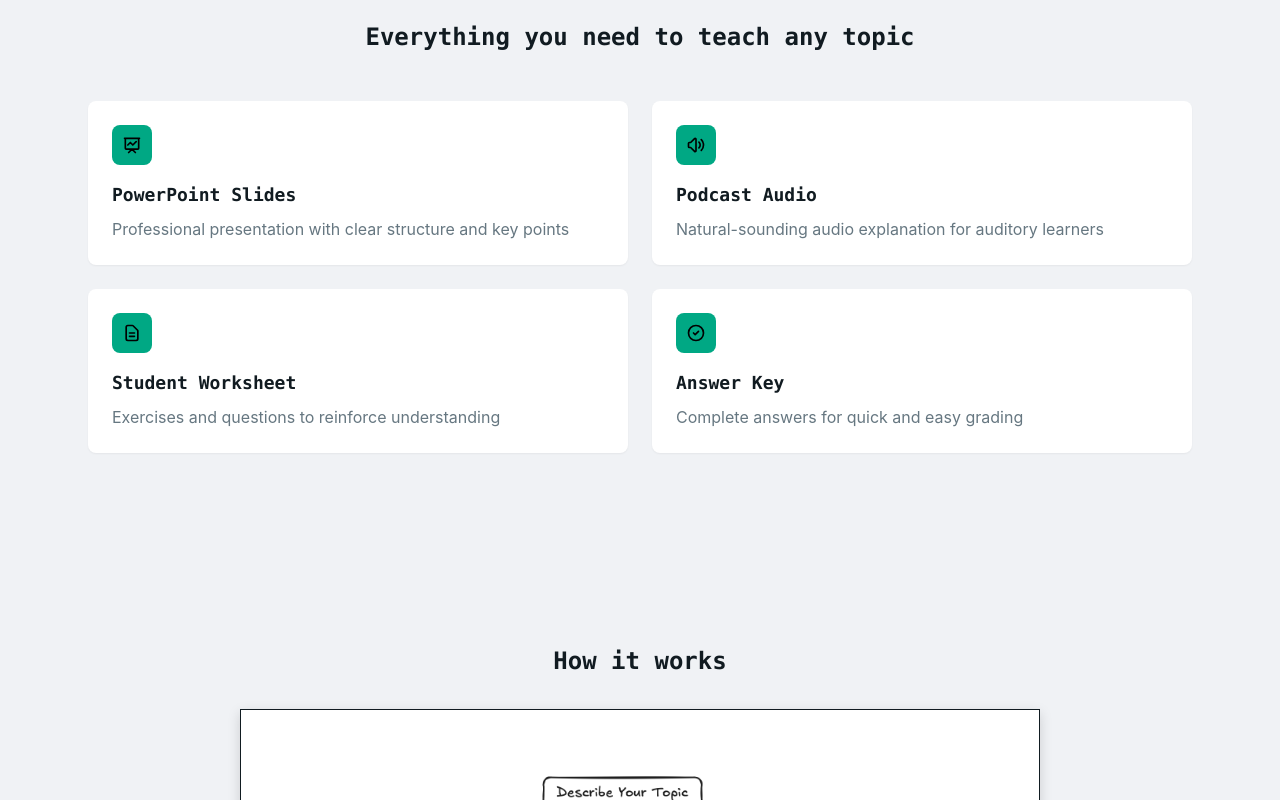
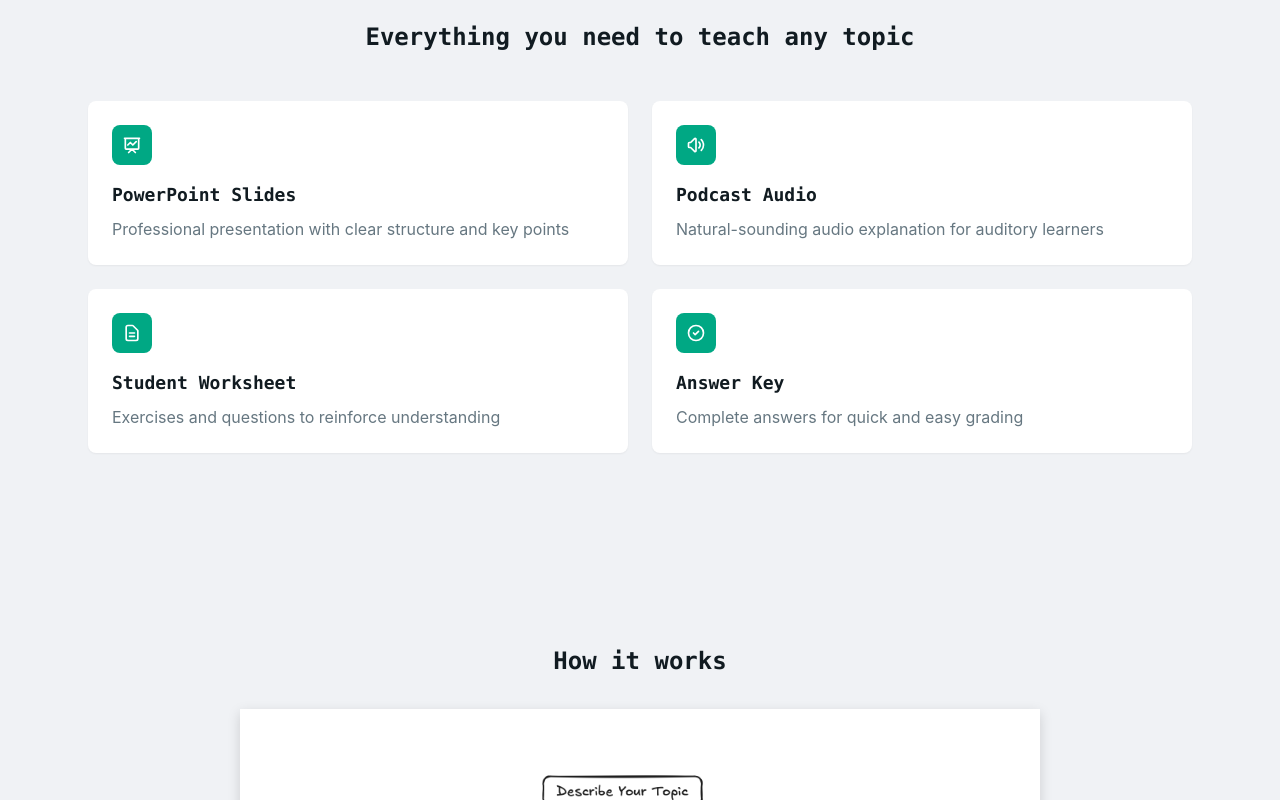
Before and after one commit to jamespares/teachanythingnow, a Next.js app: page /landing in a window 1280 px wide. Shown: the part 620-1420 px from the top of the page. Built offline with nearby package versions, Linux system fonts and the light colour scheme; no server answers.

Commit message:
Update landing page: white SVG icons, remove image border

```diff
--- a/app/landing/page.tsx
+++ b/app/landing/page.tsx
@@ -73,7 +73,7 @@
           <div className="grid md:grid-cols-2 gap-6">
             <div className="card p-6">
               <div className="w-10 h-10 bg-[var(--primary)] bg-opacity-10 rounded-lg flex items-center justify-center mb-4">
-                <svg className="w-5 h-5" style={{ color: 'rgba(0, 0, 0, 1)' }} fill="none" stroke="currentColor" viewBox="0 0 24 24">
+                <svg className="w-5 h-5" style={{ color: '#ffffff' }} fill="none" stroke="currentColor" viewBox="0 0 24 24">
                   <path strokeLinecap="round" strokeLinejoin="round" strokeWidth={2} d="M7 12l3-3 3 3 4-4M8 21l4-4 4 4M3 4h18M4 4h16v12a1 1 0 01-1 1H5a1 1 0 01-1-1V4z" />
                 </svg>
               </div>
@@ -85,7 +85,7 @@
 
             <div className="card p-6">
               <div className="w-10 h-10 bg-[var(--primary)] bg-opacity-10 rounded-lg flex items-center justify-center mb-4">
-                <svg className="w-5 h-5" style={{ color: 'rgba(0, 0, 0, 1)' }} fill="none" stroke="currentColor" viewBox="0 0 24 24">
+                <svg className="w-5 h-5" style={{ color: '#ffffff' }} fill="none" stroke="currentColor" viewBox="0 0 24 24">
                   <path strokeLinecap="round" strokeLinejoin="round" strokeWidth={2} d="M15.536 8.464a5 5 0 010 7.072m2.828-9.9a9 9 0 010 12.728M5.586 15H4a1 1 0 01-1-1v-4a1 1 0 011-1h1.586l4.707-4.707C10.923 3.663 12 4.109 12 5v14c0 .891-1.077 1.337-1.707.707L5.586 15z" />
                 </svg>
               </div>
@@ -97,7 +97,7 @@
 
             <div className="card p-6">
               <div className="w-10 h-10 bg-[var(--primary)] bg-opacity-10 rounded-lg flex items-center justify-center mb-4">
-                <svg className="w-5 h-5" style={{ color: 'rgba(0, 0, 0, 1)' }} fill="none" stroke="currentColor" viewBox="0 0 24 24">
+                <svg className="w-5 h-5" style={{ color: '#ffffff' }} fill="none" stroke="currentColor" viewBox="0 0 24 24">
                   <path strokeLinecap="round" strokeLinejoin="round" strokeWidth={2} d="M9 12h6m-6 4h6m2 5H7a2 2 0 01-2-2V5a2 2 0 012-2h5.586a1 1 0 01.707.293l5.414 5.414a1 1 0 01.293.707V19a2 2 0 01-2 2z" />
                 </svg>
               </div>
@@ -109,7 +109,7 @@
 
             <div className="card p-6">
               <div className="w-10 h-10 bg-[var(--primary)] bg-opacity-10 rounded-lg flex items-center justify-center mb-4">
-                <svg className="w-5 h-5" style={{ color: 'rgba(0, 0, 0, 1)' }} fill="none" stroke="currentColor" viewBox="0 0 24 24">
+                <svg className="w-5 h-5" style={{ color: '#ffffff' }} fill="none" stroke="currentColor" viewBox="0 0 24 24">
                   <path strokeLinecap="round" strokeLinejoin="round" strokeWidth={2} d="M9 12l2 2 4-4m6 2a9 9 0 11-18 0 9 9 0 0118 0z" />
                 </svg>
               </div>
@@ -140,8 +140,7 @@
               style={{
                 maxWidth: '800px',
                 backgroundColor: 'var(--background)',
-                boxShadow: '0px 4px 12px 0px rgba(0, 0, 0, 0.15)',
-                border: '1px solid var(--text-primary)'
+                boxShadow: '0px 4px 12px 0px rgba(0, 0, 0, 0.15)'
               }}
               priority
             />
```
